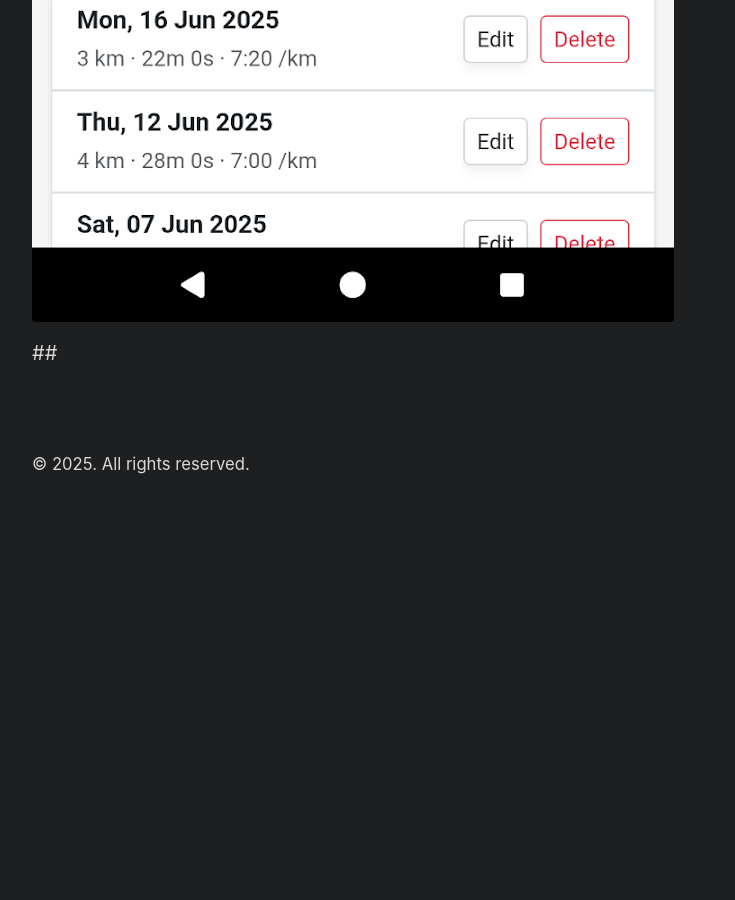
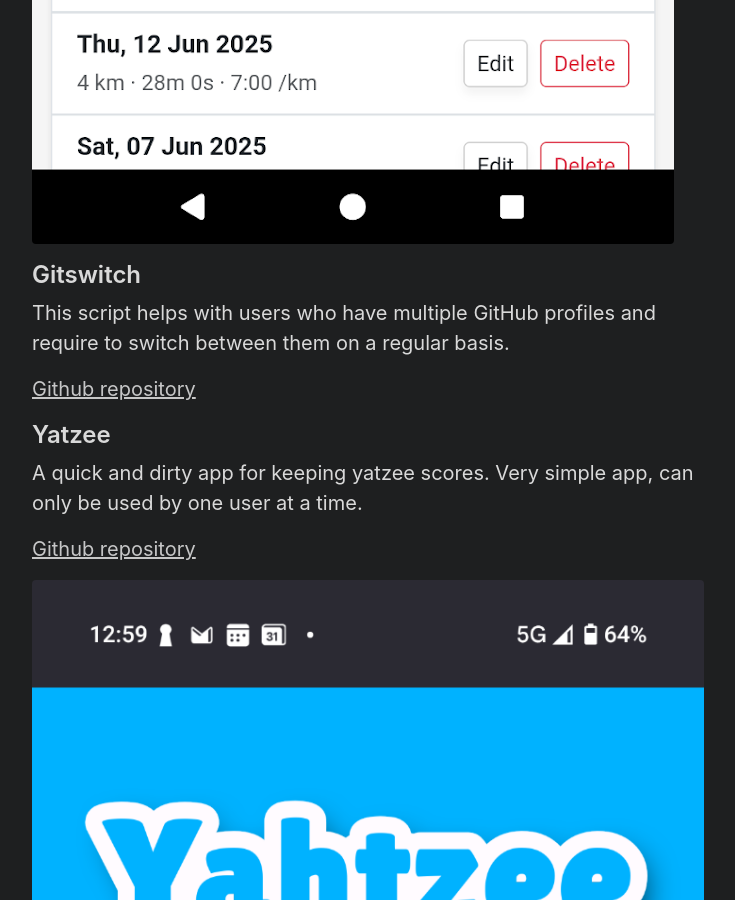
Before and after one commit to to-ie/to-ie.github.io, a Jekyll site: the page built from projects.md, in a window 1280 px wide and 900 px high, scrolled down 1639 px. Shown: the whole window, without its empty margins (272-1007 px from the left). Built offline with Jekyll 4.4.1, drawn with Linux system fonts in a browser that asks for light colours; before the commit the page ends 2165 px from its top, so only the background shows below that; some of the changed text lies outside the part shown.

Commit message:
blog post

```diff
--- a/projects.md
+++ b/projects.md
@@ -3,19 +3,29 @@
 title: Projects
 ---
 
-<p class="message">
-  Coming soon
-</p>
 
 A list of my current and past projects.
 
 ## StrideSync – Collaborative Running Tracker
 StrideSync is a running tracker designed for both solo runners and groups who want to track their progress and encourage one another. Whether you're training alone or running with friends — StrideSync lets you track, visualise, and share your journey.
 
-(Github)[https://github.com/to-ie/StrideSync]
+[Github repository](https://github.com/to-ie/StrideSync)
 
 ![stride sync](/img/blog-posts/stridesync.png)
 
 
+## Gitswitch
 
-##
+This script helps with users who have multiple GitHub profiles and require to switch between them on a regular basis.
+
+[Github repository](https://github.com/to-ie/gitswitch)
+
+
+## Yatzee
+
+A quick and dirty app for keeping yatzee scores. Very simple app, can only be used by one user at a time.
+
+[Github repository](https://github.com/to-ie/yatzee)
+
+![stride sync](/img/blog-posts/yatzee.png)
+![stride sync](/img/blog-posts/yatzee1.png)
```
Also changed, not shown: img/blog-posts/yatzee.png (added), img/blog-posts/yatzee1.png (added).
